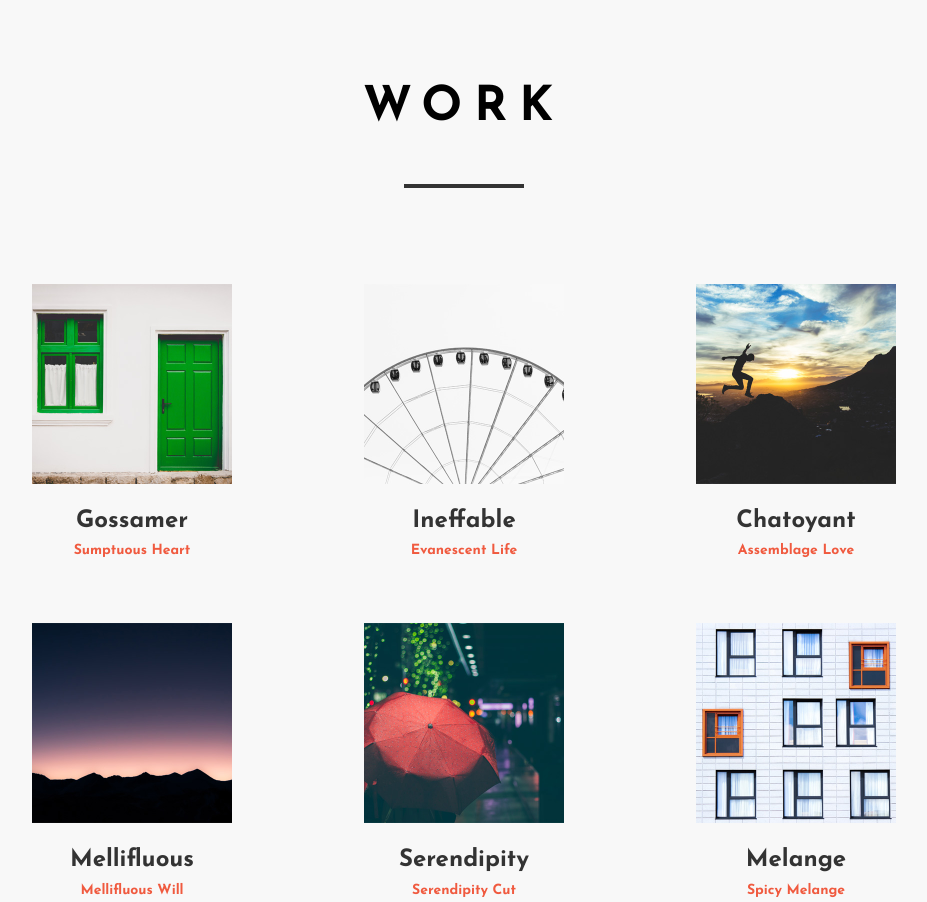
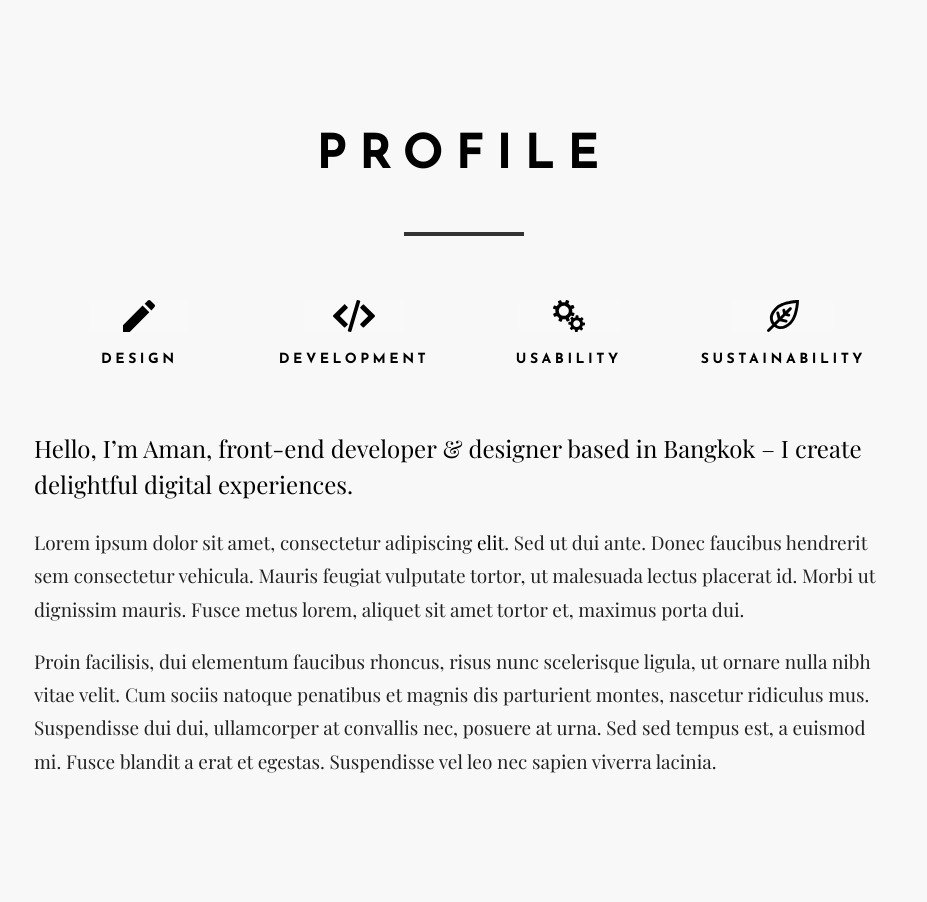
Before and after one commit to amanbis/canted, a plain HTML site: page index.html in a window 1280 px wide. Shown: the part 800-1702 px from the top of the page, without its empty margins (176-1103 px from the left). Drawn offline with nearby package versions, Linux system fonts and the light colour scheme.

Commit message:
Add new profile section
Includes svg icons & new font for about content

```diff
--- a/css/main.css
+++ b/css/main.css
@@ -14,6 +14,10 @@ h3 {
   font-size: 1em;
 }
 
+h4 {
+  font-size: 0.875em;
+}
+
 @media only screen and (min-width : 760px) {
   h1 {
     font-size: 4em;
@@ -28,13 +32,20 @@ h3 {
   }
 }
 
-h1, h2, h3 {
-  font-family: "Josefin Sans", sans-serif;
+h1, h2, h3, h4 {
+  font-family: "Josefin Sans", "Futura", sans-serif;
   font-weight: 700;
   text-transform: uppercase;
   text-align: center;
   line-height: 1.5;
   letter-spacing: 0.25em;
+}
+
+p {
+  font-family: "Playfair Display", "Georgia", serif;
+  font-size: 1.188em;
+  line-height: 1.75;
+  color: #212121;
 }
 
 .hr {
@@ -44,11 +55,26 @@ h1, h2, h3 {
   background-color: #333333;
 }
 
+.heading-container .hr {
+  margin-top: 1em;
+  margin-bottom: 4em;
+}
+
+.spacer {
+  padding: 5em 0 1em 0;
+}
+
 @media only screen and (min-width : 760px) {
   .hr {
     width: 7.5em;
   }
 }
+
+
+/**
+*** Header Section
+**/
+
 
 .logo {
   z-index: 1;
@@ -67,6 +93,19 @@ h1, h2, h3 {
   background-color: #F3F3F3;
 }
 
+.skew:before {
+  content: '';
+  overflow: visible;
+  width: 100%;
+  background: #F3F3F3;
+  z-index: -1;
+  -webkit-transform: skewY(-5deg);
+  -moz-transform: skewY(-5deg);
+  -ms-transform: skewY(-5deg);
+  -o-transform: skewY(-5deg);
+  transform: skewY(-5deg);
+}
+
 .header {
   z-index: 1;
   position: relative;
@@ -78,21 +117,12 @@ h1, h2, h3 {
   top: 0;
 }
 
- .header .skew:before {
-  content: '';
+.header .skew:before {
   position: absolute;
   left: 0;
   top: 0;
-  overflow: visible;
-  width: 100%;
-  height: 91vh;
-  background: #F3F3F3;
-  z-index: -1;
-  -webkit-transform: skewY(-5deg);
-  -moz-transform: skewY(-5deg);
-  -ms-transform: skewY(-5deg);
-  -o-transform: skewY(-5deg);
-  transform: skewY(-5deg);
+  height: 91.5%;
+
 }
 
 .header .block {
@@ -130,14 +160,82 @@ h1, h2, h3 {
   background-color: #f05a3f;
 }
 
-.work {
-  padding: 2em 0;
+
+/**
+*** About Section
+**/
+
+
+.profile .icons {
+  max-width: 860px;
+  margin: 0 auto;
+  margin-top: 4em;
+  padding: 0 2em;
 }
 
-.work .heading-container .hr {
-  margin-top: 1em;
-  margin-bottom: 4em;
+.profile .icons h4 {
+  display: inline-block;
+  width: 100%;
+  margin: 0 auto 2em auto;
 }
+
+.profile .icons h4::before {
+  content: '';
+  display: block;
+  margin: 0 auto 1.25em auto;
+  width: 100px;
+  height: 32px;
+  background-color: #333333;
+}
+
+.profile .icons h4:nth-child(1)::before {
+  background: #F9F9F9 url("../img/design.svg") center no-repeat;
+  background-size: 32px 32px;
+}
+
+.profile .icons h4:nth-child(2)::before {
+  background: #F9F9F9 url("../img/code.svg") center no-repeat;
+  background-size: 42.064px 32px;
+}
+
+.profile .icons h4:nth-child(3)::before {
+  background: #F9F9F9 url("../img/gears.svg") center no-repeat;
+  background-size: 32.147px 32px;
+}
+
+.profile .icons h4:nth-child(4)::before {
+  background: #F9F9F9 url("../img/leaf.svg") center no-repeat;
+  background-size: 32px 32px;
+}
+
+@media only screen and (min-width : 760px) {
+  .profile .icons h4 {
+    width: 24.5%;
+  }
+}
+
+.profile .about {
+  max-width: 860px;
+  margin: 2em auto 0 auto;
+  padding: 0 3em;
+}
+
+.profile .about p:first-child {
+  font-size: 1.5em;
+  line-height: 1.5;
+  color: #000000;
+}
+
+.profile .about a {
+  text-decoration: none;
+  color: #000000;
+}
+
+
+/**
+*** Portfolio Section
+**/
+
 
 .work .portfolio {
   text-align: center;
--- a/index.html
+++ b/index.html
@@ -10,6 +10,7 @@
 		<link rel="stylesheet" type="text/css" href="css/normalize.css" />
 		<link rel="stylesheet" type="text/css" href="css/main.css" />
 		<link href='http://fonts.googleapis.com/css?family=Josefin+Sans:700' rel='stylesheet' type='text/css'>
+		<link href='http://fonts.googleapis.com/css?family=Playfair+Display' rel='stylesheet' type='text/css'>
 	</head>
 
 	<body>
@@ -26,7 +27,31 @@
 			</div>
 		  </header>
 
-		  <section id="work" class="work">
+		  <section id="profile" class="profile spacer">
+		  	<div class="heading-container">
+		  		<h2 class="heading">Profile</h2>
+			    <div class="hr"></div>
+		  	</div>
+
+		  	<div class="icons">
+		  		<h4>Design</h4>
+		  		<h4>Development</h4>
+		  		<h4>Usability</h4>
+		  		<h4>Sustainability</h4>
+		  	</div>
+
+		  	<div class="about">
+		  		<p>Hello, I’m Aman, front-end developer &amp; designer based in Bangkok – I create delightful digital experiences.</p>
+
+		  		<p>Lorem ipsum dolor sit amet, consectetur adipiscing <a href="#">elit</a>. Sed ut dui ante. Donec faucibus hendrerit sem consectetur vehicula. Mauris feugiat vulputate tortor, ut malesuada lectus placerat id. Morbi ut dignissim mauris. Fusce metus lorem, aliquet sit amet tortor et, maximus porta dui.</p>
+
+		  		<p>Proin facilisis, dui elementum faucibus rhoncus, risus nunc scelerisque ligula, ut ornare nulla nibh vitae velit. Cum sociis natoque penatibus et magnis dis parturient montes, nascetur ridiculus mus. Suspendisse dui dui, ullamcorper at convallis nec, posuere at urna. Sed sed tempus est, a euismod mi. Fusce blandit a erat et egestas. Suspendisse vel leo nec sapien viverra lacinia.</p>
+
+		  		<span><p></p></span>
+		  	</div>
+		  </section>
+
+		  <section id="work" class="work spacer">
 		  	<div class="heading-container">
 		  		<h2 class="heading">Work</h2>
 			    <div class="hr"></div>
@@ -40,5 +65,7 @@
 				<a href="#"><span>Melange</span><span>Spicy Melange</span></a>
 		    </div>
 		  </section>
+
+		  </section>
 	</body>
 </html>
```
Also changed, not shown: img/code.svg (added), img/design.svg (added), img/gears.svg (added), img/leaf.svg (added).
